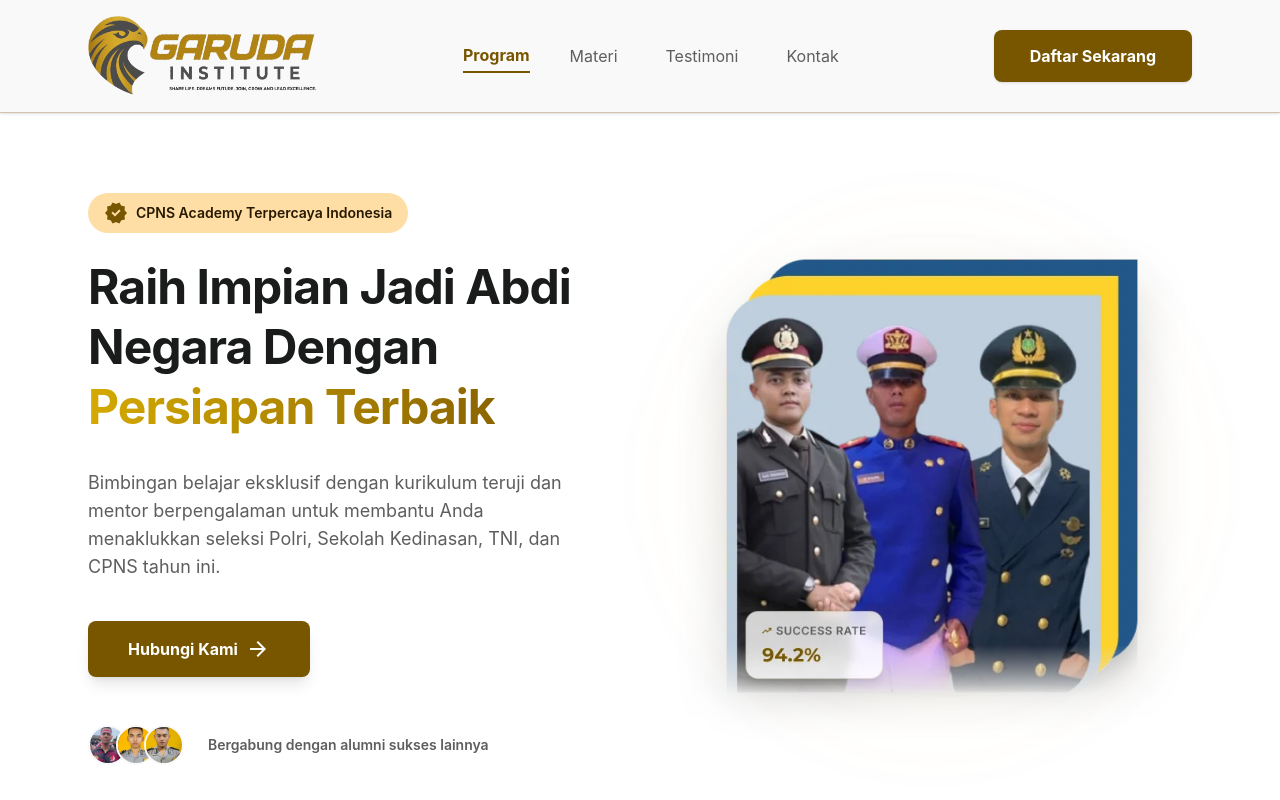
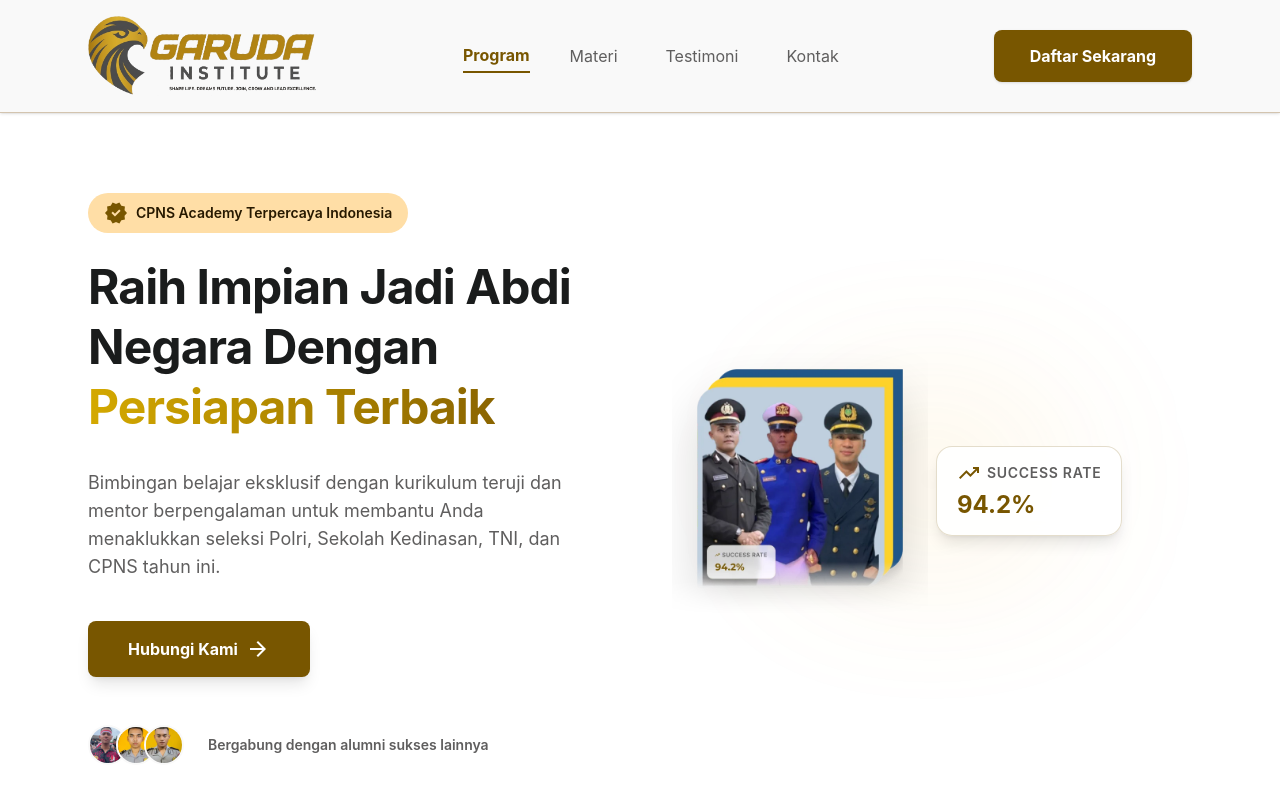
Before and after one commit to Yogasaputrabs/garuda-institute, a React (Vite) app: page / in a window 1280 px wide. Shown: the top 800 px of the page. Built offline with nearby package versions, Linux system fonts and the light colour scheme; a web font is replaced by a local one.

Commit message:
Improve hero success rate badge

```diff
--- a/src/sections/Hero.jsx
+++ b/src/sections/Hero.jsx
@@ -57,6 +57,14 @@ export default function Hero() {
                   style={{ maskImage: 'linear-gradient(to bottom, black 88%, transparent 100%)', WebkitMaskImage: 'linear-gradient(to bottom, black 88%, transparent 100%)' }}
                 />
               </div>
+              <div className="relative z-10 w-full max-w-md lg:max-w-lg flex justify-start mt-4 md:mt-6 px-2">
+                <div className="backdrop-blur-md bg-white/90 border border-primary/20 px-5 py-3.5 rounded-2xl shadow-lg">
+                  <p className="text-secondary text-xs md:text-label-md font-label-md uppercase tracking-wider mb-1 flex items-center gap-1.5">
+                    <span className="material-symbols-outlined text-primary text-sm" style={{ fontVariationSettings: '"FILL" 1' }}>trending_up</span> Success Rate
+                  </p>
+                  <p className="text-primary font-headline-md text-xl md:text-2xl font-bold">94.2%</p>
+                </div>
+              </div>
         </div>
       </div>
     </section>
```
